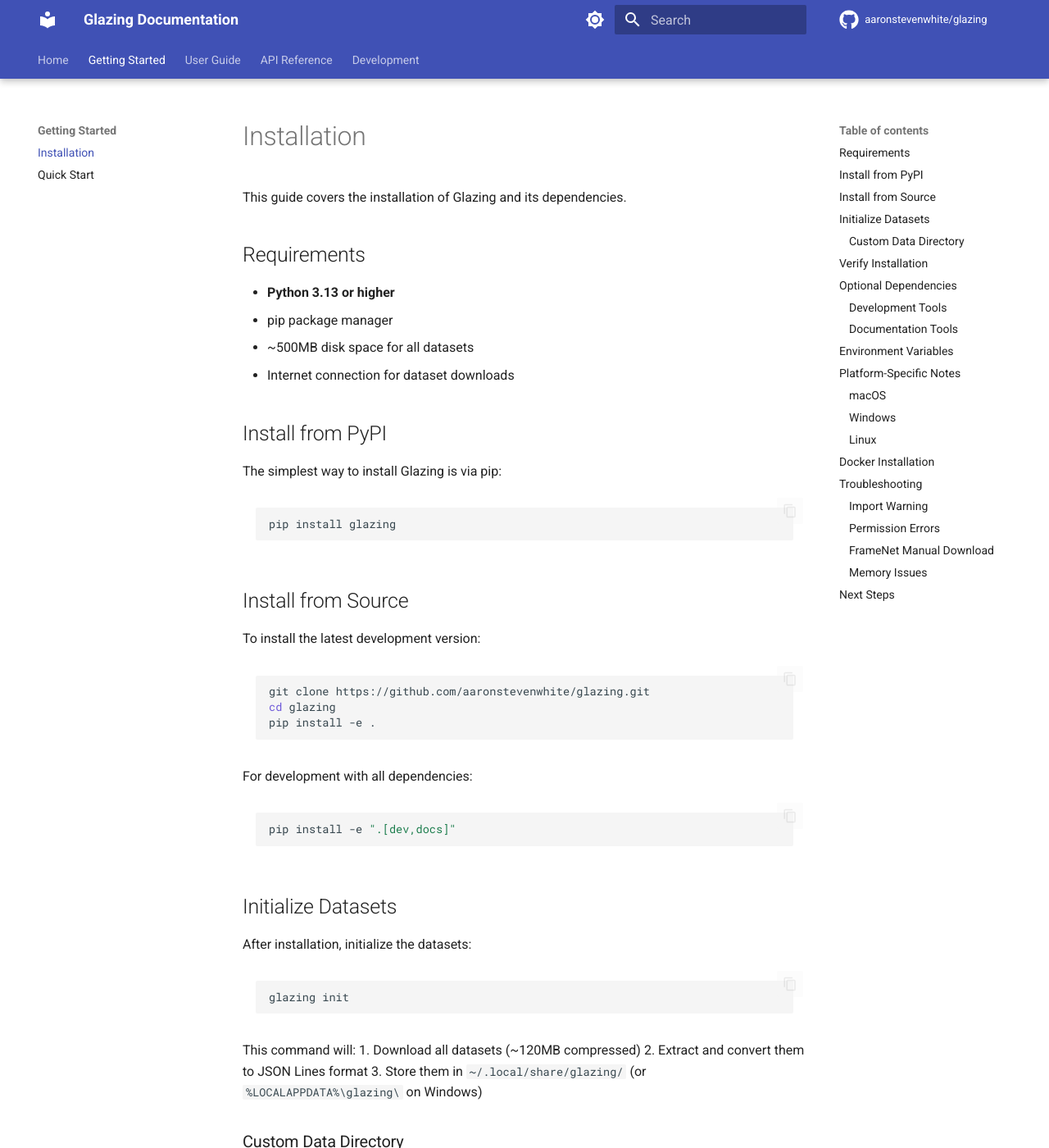
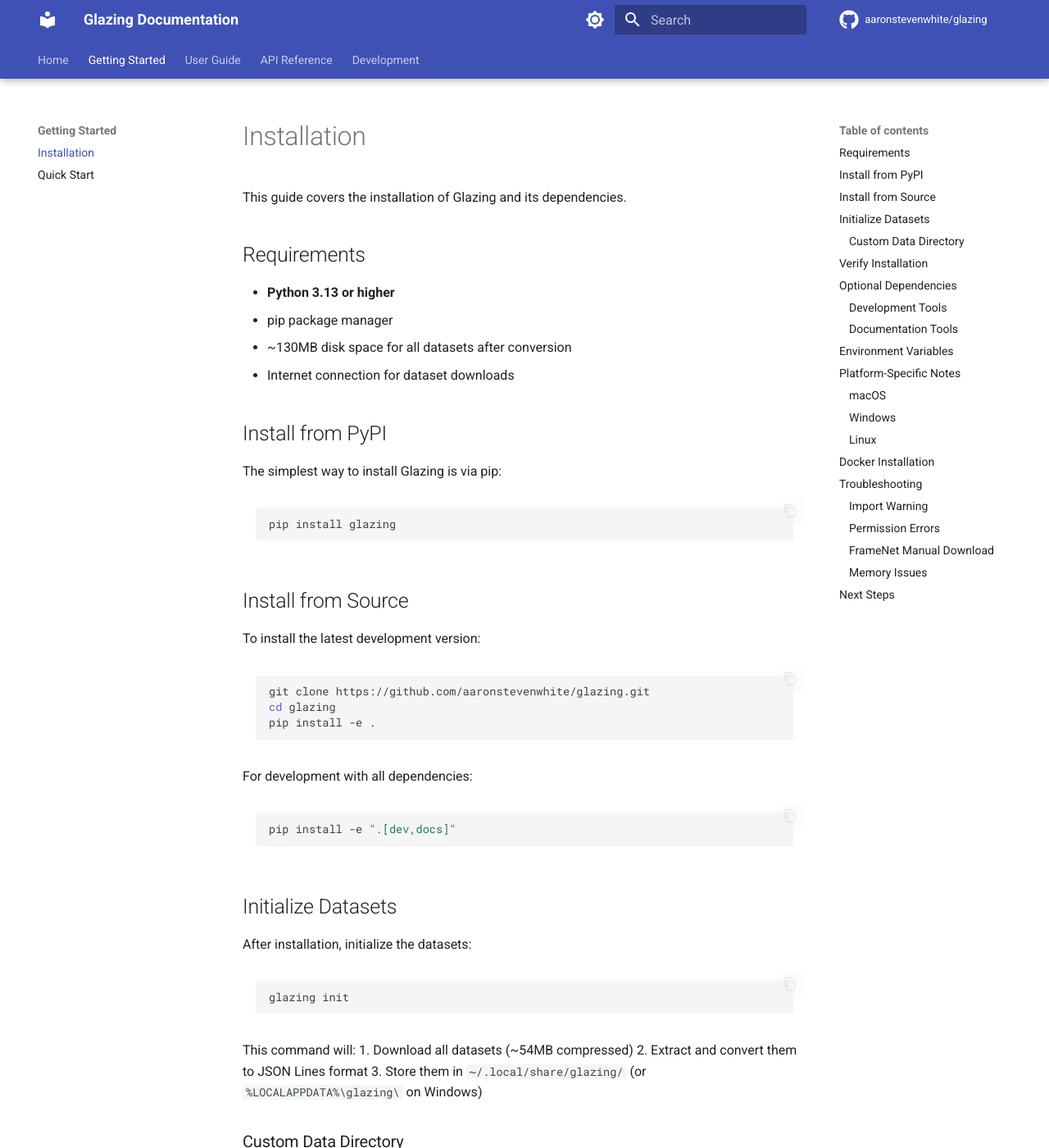
Before and after one commit to aaronstevenwhite/glazing, an MkDocs documentation site: the page built from docs/installation.md, in a window 1280 px wide and 1400 px high. Shown: the whole window at 82% size. Built offline with MkDocs 1.6.1 and Material for MkDocs 9.7.7, drawn with Linux system fonts in a browser that asks for light colours; comment, search, counter and statistics services are not loaded; the version menu is left out.

Commit message:
Corrects disk space requirements.

````diff
--- a/docs/installation.md
+++ b/docs/installation.md
@@ -6,7 +6,7 @@
 
 - **Python 3.13 or higher**
 - pip package manager
-- ~500MB disk space for all datasets
+- ~130MB disk space for all datasets after conversion
 - Internet connection for dataset downloads
 
 ## Install from PyPI
@@ -42,7 +42,7 @@
 ```
 
 This command will:
-1. Download all datasets (~120MB compressed)
+1. Download all datasets (~54MB compressed)
 2. Extract and convert them to JSON Lines format
 3. Store them in `~/.local/share/glazing/` (or `%LOCALAPPDATA%\glazing\` on Windows)
 
````
Also changed, not shown: CHANGELOG.md (+1 -1 lines), README.md (+1 -1 lines), docs/index.md (+1 -1 lines), docs/quick-start.md (+1 -1 lines).
